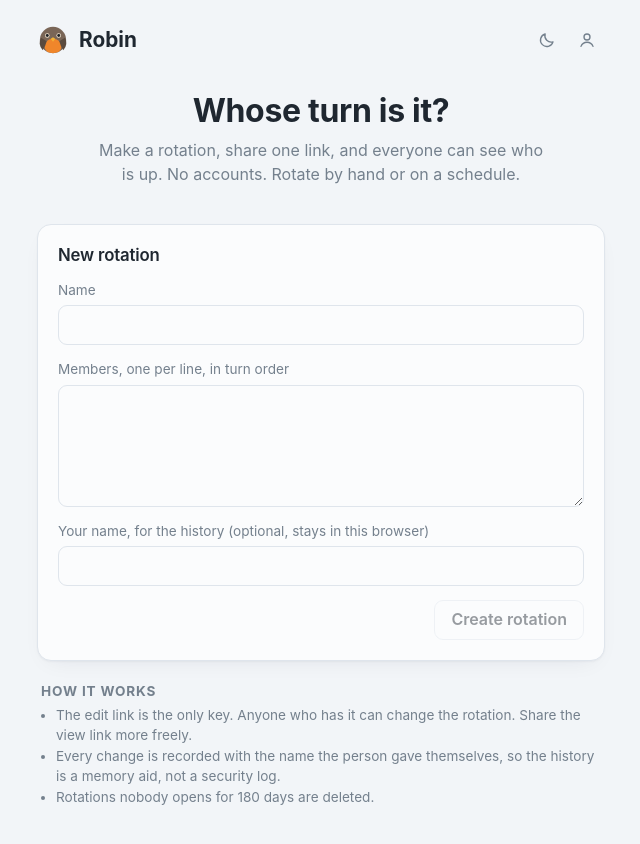
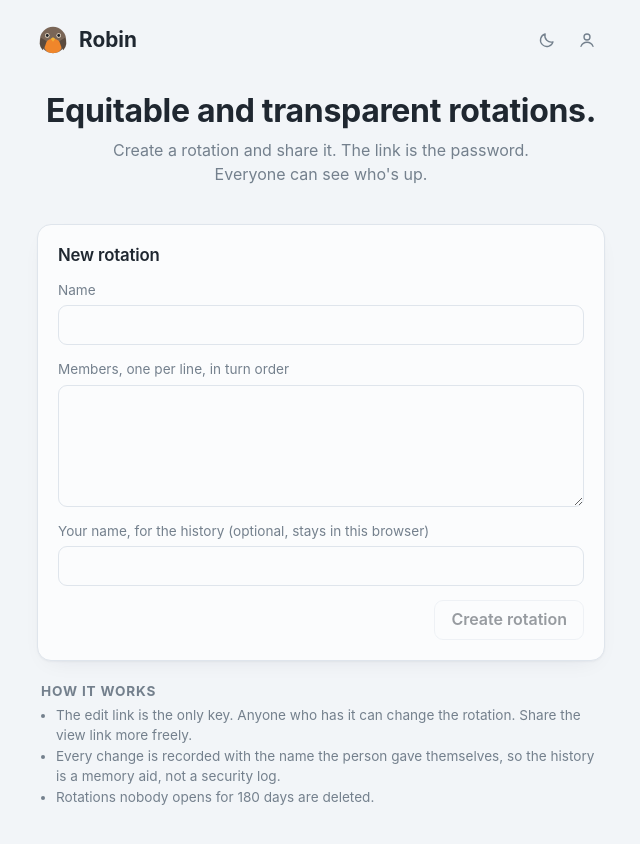
Before and after one commit to droctothorpe/robin-web, a React (Vite) app in the folder frontend/: page / in a window 1280 px wide. Shown: the top 844 px of the page, without its empty margins (319-959 px from the left). Built offline with nearby package versions, Linux system fonts and the light colour scheme.

Commit message:
New landing headline and subhead
Signed-off-by: droctothorpe <mythicalsunlight@gmail.com>

```diff
--- a/frontend/src/pages/Landing.tsx
+++ b/frontend/src/pages/Landing.tsx
@@ -34,11 +34,8 @@ export default function Landing() {
   return (
     <main className="stack landing">
       <section className="hero">
-        <h1>Whose turn is it?</h1>
-        <p className="muted">
-          Make a rotation, share one link, and everyone can see who is up. No accounts. Rotate by hand or on a
-          schedule.
-        </p>
+        <h1>Equitable and transparent rotations.</h1>
+        <p className="muted">Create a rotation and share it. The link is the password. Everyone can see who's up.</p>
       </section>
 
       <form className="card stack" onSubmit={submit}>
```
